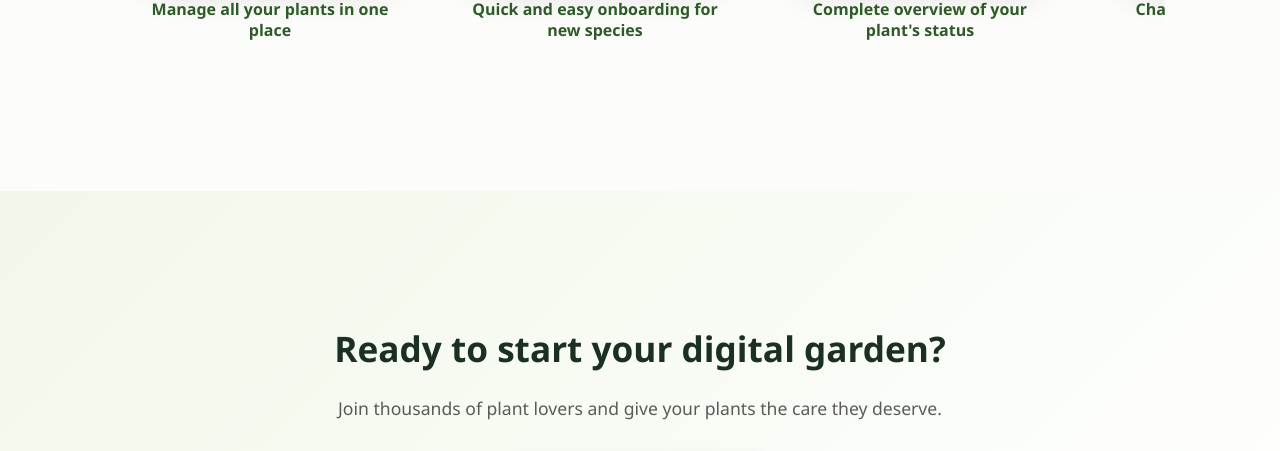
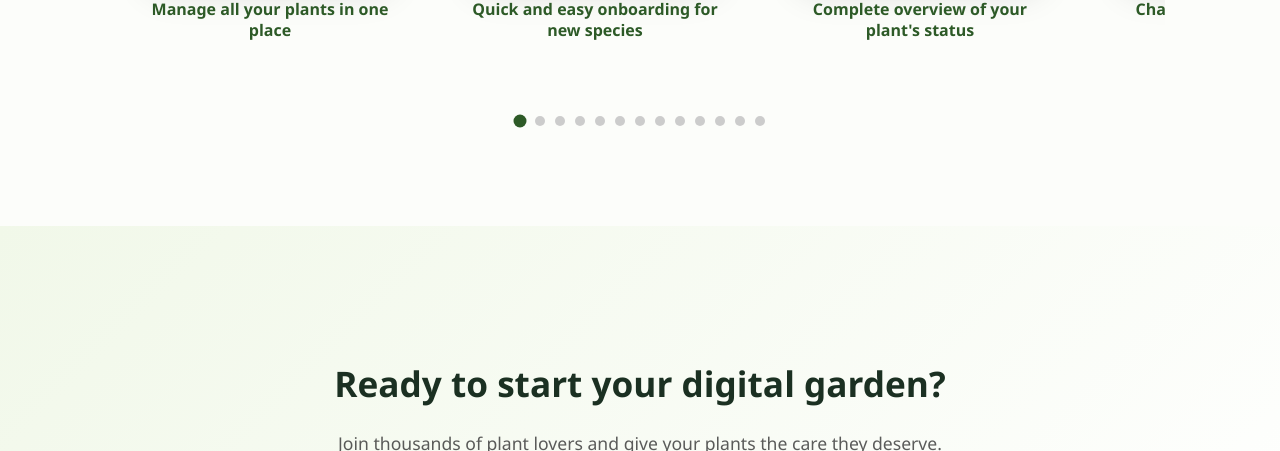
Before and after one commit to giovanniPeser/digital-garden-website, a plain HTML site: page index.html in a window 1280 px wide. Shown: the part 1890-2341 px from the top of the page. Drawn offline with Linux system fonts and the light colour scheme.

Commit message:
[FEAT] UX: Implement Reveal-on-Scroll animations, interactive slider dots, and PWA manifest

```diff
--- a/css/style.css
+++ b/css/style.css
@@ -29,6 +29,40 @@ body {
     background-color: var(--background-color);
     overflow-x: hidden;
     -webkit-font-smoothing: antialiased;
+}
+
+/* --- Reveal on Scroll --- */
+.reveal {
+    opacity: 0;
+    transform: translateY(30px);
+    transition: opacity 0.8s ease-out, transform 0.8s ease-out;
+}
+
+.reveal.active {
+    opacity: 1;
+    transform: translateY(0);
+}
+
+/* --- Slider Dots --- */
+.slider-dots {
+    display: flex;
+    justify-content: center;
+    gap: 10px;
+    margin-top: 25px;
+}
+
+.dot {
+    width: 10px;
+    height: 10px;
+    border-radius: 50%;
+    background: #ccc;
+    cursor: pointer;
+    transition: var(--transition);
+}
+
+.dot.active {
+    background: var(--primary-color);
+    transform: scale(1.3);
 }
 
 /* --- Final CTA --- */
--- a/index.html
+++ b/index.html
@@ -71,6 +71,10 @@
 
     <!-- Main Stylesheet -->
     <link rel="stylesheet" href="css/style.css?v=1.3.0">
+
+    <!-- PWA Manifest -->
+    <link rel="manifest" href="manifest.json">
+    <meta name="theme-color" content="#2D5A27">
 </head>
 <body>
 
@@ -86,7 +90,7 @@
         </select>
     </div>
 
-    <header role="banner">
+    <header role="banner" class="reveal">
         <div class="container">
             <img src="images/ic_launcher-playstore.png" alt="Digital Garden App Logo" class="logo" loading="eager" width="110" height="110">
             <h1 data-t="header_title">Digital Garden</h1>
@@ -101,17 +105,17 @@
     <main id="main-content">
         <section class="container features-section" aria-label="App Features">
             <div class="features-grid">
-                <article class="feature-card">
+                <article class="feature-card reveal">
                     <i class="fas fa-droplet" aria-hidden="true"></i>
                     <h3 data-t="feature_reminders_title">Smart Reminders</h3>
                     <p data-t="feature_reminders_desc">Custom schedules for watering and fertilizing tailored to your specific plant species.</p>
                 </article>
-                <article class="feature-card">
+                <article class="feature-card reveal">
                     <i class="fas fa-wand-magic-sparkles" aria-hidden="true"></i>
                     <h3 data-t="feature_ai_title">AI Health Expert</h3>
                     <p data-t="feature_ai_desc">Identify plant diseases instantly by taking a photo. Get professional advice from our AI.</p>
                 </article>
-                <article class="feature-card">
+                <article class="feature-card reveal">
                     <i class="fas fa-book-open" aria-hidden="true"></i>
                     <h3 data-t="feature_database_title">Rich Database</h3>
                     <p data-t="feature_database_desc">Detailed care hints including soil types, light requirements, and pot sizing.</p>
@@ -119,7 +123,7 @@
             </div>
         </section>
 
-        <section class="screenshots-section" aria-label="App Screenshots">
+        <section class="screenshots-section reveal" aria-label="App Screenshots">
             <div class="container">
                 <h2 data-t="screenshots_title">Discover many other functionalities</h2>
                 <p data-t="screenshots_subtitle">Explore the intuitive interface and advanced features designed to help your garden thrive.</p>
@@ -188,11 +192,13 @@
                         <i class="fas fa-chevron-right" aria-hidden="true"></i>
                     </button>
                 </div>
+                <!-- Pagination Dots -->
+                <div class="slider-dots" id="sliderDots"></div>
             </div>
         </section>
 
         <!-- Final CTA Section -->
-        <section class="cta-bottom-section" aria-label="Download CTA">
+        <section class="cta-bottom-section reveal" aria-label="Download CTA">
             <div class="container">
                 <h2 data-t="cta_bottom_title">Ready to start your digital garden?</h2>
                 <p data-t="cta_bottom_subtitle">Join thousands of plant lovers and give your plants the care they deserve.</p>
--- a/js/main.js
+++ b/js/main.js
@@ -276,6 +276,57 @@ function scrollSlider(direction) {
     });
 }
 
+/**
+ * Initializes Reveal on Scroll animations
+ */
+function initScrollReveal() {
+    const observer = new IntersectionObserver((entries) => {
+        entries.forEach(entry => {
+            if (entries[0].target.tagName === 'HEADER') {
+                 entry.target.classList.add('active');
+                 return;
+            }
+            if (entry.isIntersecting) {
+                entry.target.classList.add('active');
+            }
+        });
+    }, { threshold: 0.1 });
+
+    document.querySelectorAll('.reveal').forEach(el => observer.observe(el));
+}
+
+/**
+ * Initializes and manages Slider Dots
+ */
+function initSliderDots() {
+    const slider = document.getElementById('screenshotSlider');
+    const dotsContainer = document.getElementById('sliderDots');
+    const items = document.querySelectorAll('.screenshot-item');
+    if (!slider || !dotsContainer) return;
+
+    // Create dots
+    items.forEach((_, index) => {
+        const dot = document.createElement('div');
+        dot.classList.add('dot');
+        if (index === 0) dot.classList.add('active');
+        dot.addEventListener('click', () => {
+            slider.scrollTo({
+                left: items[index].offsetLeft - slider.offsetLeft,
+                behavior: 'smooth'
+            });
+        });
+        dotsContainer.appendChild(dot);
+    });
+
+    // Update active dot on scroll
+    slider.addEventListener('scroll', () => {
+        const index = Math.round(slider.scrollLeft / items[0].offsetWidth);
+        document.querySelectorAll('.dot').forEach((dot, i) => {
+            dot.classList.toggle('active', i === index);
+        });
+    }, { passive: true });
+}
+
 // Initialization on DOM Ready
 document.addEventListener('DOMContentLoaded', () => {
     // 1. Determine initial language
@@ -291,4 +342,8 @@ document.addEventListener('DOMContentLoaded', () => {
 
     // 3. Apply initial language
     changeLanguage(initialLang);
+
+    // 4. Init Animations & Interactive Elements
+    initScrollReveal();
+    initSliderDots();
 });
```
Also changed, not shown: manifest.json (added).
